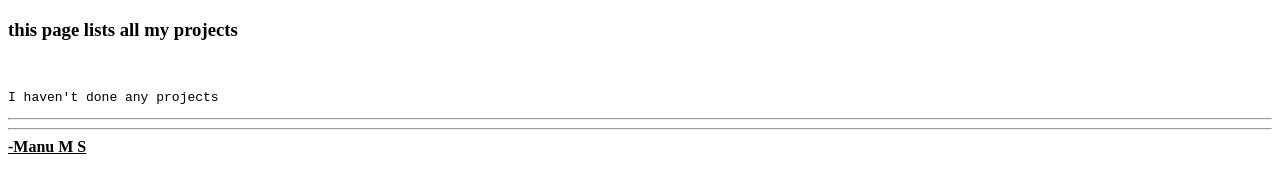
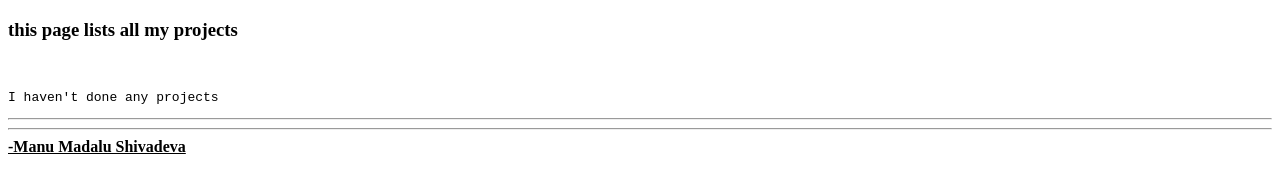
Before and after one commit to ManuMS125/Portfolio, a plain HTML site: page projects.html in a window 1280 px wide. Drawn offline with Linux system fonts and the light colour scheme.

Commit message:
second commit

```diff
--- a/projects.html
+++ b/projects.html
@@ -11,7 +11,7 @@
     <pre>I haven't done any projects</pre>
     <hr/>
     <hr/>
-    <u><b>-Manu M S</b></u>
+    <u><b>-Manu Madalu Shivadeva</b></u>
 
 </body>
 </html>
```
